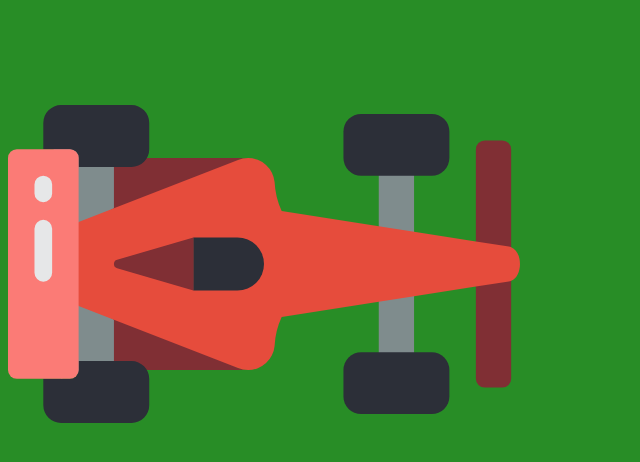
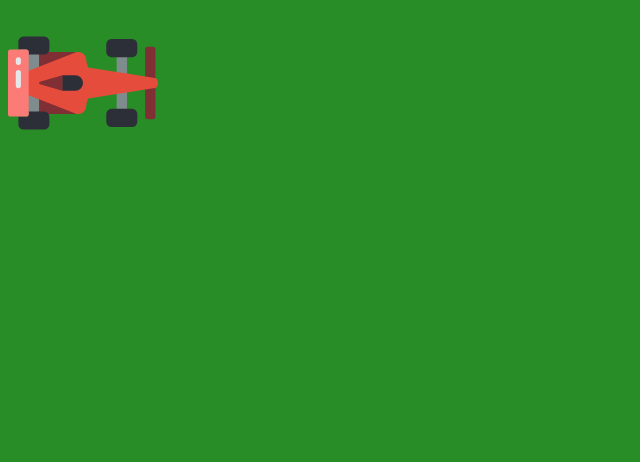
Before and after one commit to cgmccanna/driving-game-1222, a website: page index.html in a window 1280 px wide. Shown: the whole page, without its empty margins (0-640 px from the left). Drawn offline with Linux system fonts and the light colour scheme.

Commit message:
Edit car size. #1

```diff
--- a/index.html
+++ b/index.html
@@ -5,6 +5,6 @@
     <link rel="stylesheet" href="styles.css">
   </head>
   <body>
-    <img src="images/f1.svg">
+    <img class="car" src="images/f1.svg">
   </body>
 </html>
--- a/styles.css
+++ b/styles.css
@@ -1,3 +1,7 @@
 body {
   background-color: rgb(40, 141, 38);
 }
+
+.car {
+  height: 150px;
+}
```
